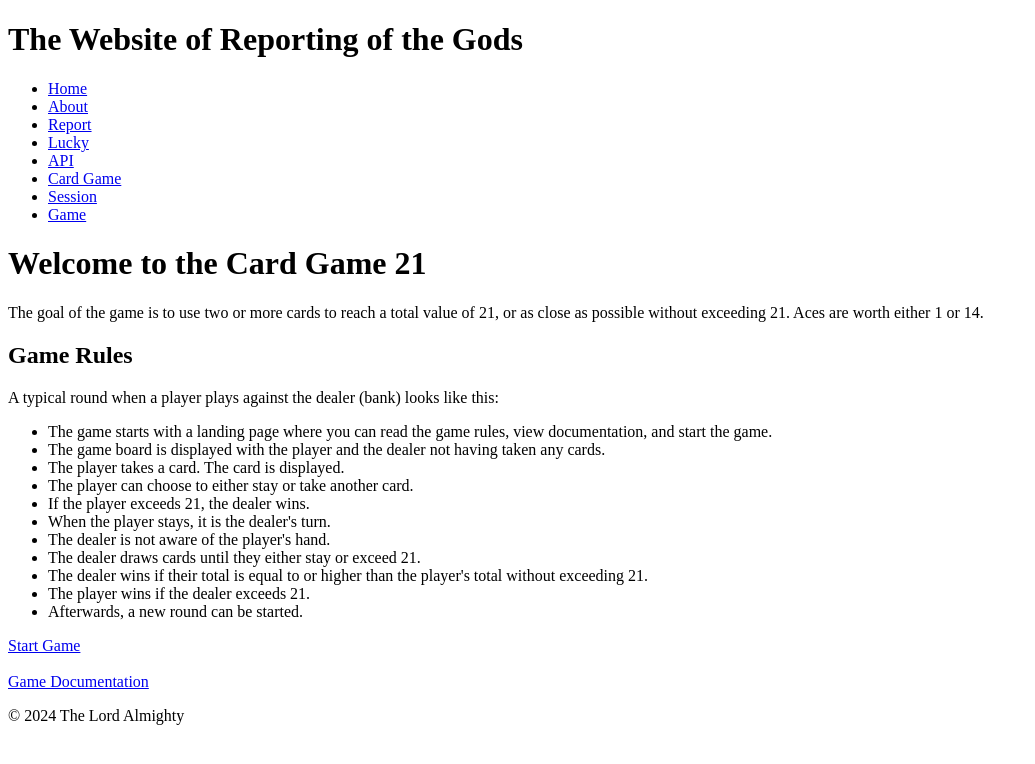
After one commit to theswedishpolyglot/webbprogrammering-bth-mvc, a Symfony app: template templates/game/index.html.twig in a window 1280 px wide. The commit adds this page. Shown: the top 764 px of the page, without its empty margins (0-1035 px from the left). Run offline with Twig, Linux system fonts and the light colour scheme; the template is opened without the code that fills it, so the values that code supplies are empty; some libraries are stand-ins or nearby versions.

Commit message:
add game template folder with doc, index and start + add GameController with basic setup

```diff
--- a/templates/base.html.twig
+++ b/templates/base.html.twig
@@ -17,6 +17,7 @@
                     <li><a href="{{ path('api') }}">API</a></li>
                     <li><a href="{{ path('card_home') }}">Card Game</a></li>
                     <li><a href="{{ path('card_session') }}">Session</a></li>
+                    <li><a href="{{ path('game_home') }}">Game</a></li>
                 </ul>
             </nav>
         </header>
--- /dev/null
+++ b/templates/game/index.html.twig
@@ -0,0 +1,28 @@
+{% extends 'base.html.twig' %}
+
+{% block title %}Game Home{% endblock %}
+
+{% block body %}
+    <h1>Welcome to the Card Game 21</h1>
+    <p>The goal of the game is to use two or more cards to reach a total value of 21, or as close as possible without exceeding 21. Aces are worth either 1 or 14.</p>
+
+    <h2>Game Rules</h2>
+    <p>A typical round when a player plays against the dealer (bank) looks like this:</p>
+    <ul>
+        <li>The game starts with a landing page where you can read the game rules, view documentation, and start the game.</li>
+        <li>The game board is displayed with the player and the dealer not having taken any cards.</li>
+        <li>The player takes a card. The card is displayed.</li>
+        <li>The player can choose to either stay or take another card.</li>
+        <li>If the player exceeds 21, the dealer wins.</li>
+        <li>When the player stays, it is the dealer's turn.</li>
+        <li>The dealer is not aware of the player's hand.</li>
+        <li>The dealer draws cards until they either stay or exceed 21.</li>
+        <li>The dealer wins if their total is equal to or higher than the player's total without exceeding 21.</li>
+        <li>The player wins if the dealer exceeds 21.</li>
+        <li>Afterwards, a new round can be started.</li>
+    </ul>
+
+    <a href="{{ path('game_start') }}" class="btn btn-primary">Start Game</a>
+    <br><br>
+    <a href="{{ path('game_doc') }}" class="btn btn-secondary">Game Documentation</a>
+{% endblock %}
```
Also changed, not shown: src/Controller/GameController.php (added, +28 -0 lines), templates/game/doc.html.twig (added, +11 -0 lines), templates/game/start.html.twig (added, +8 -0 lines).
